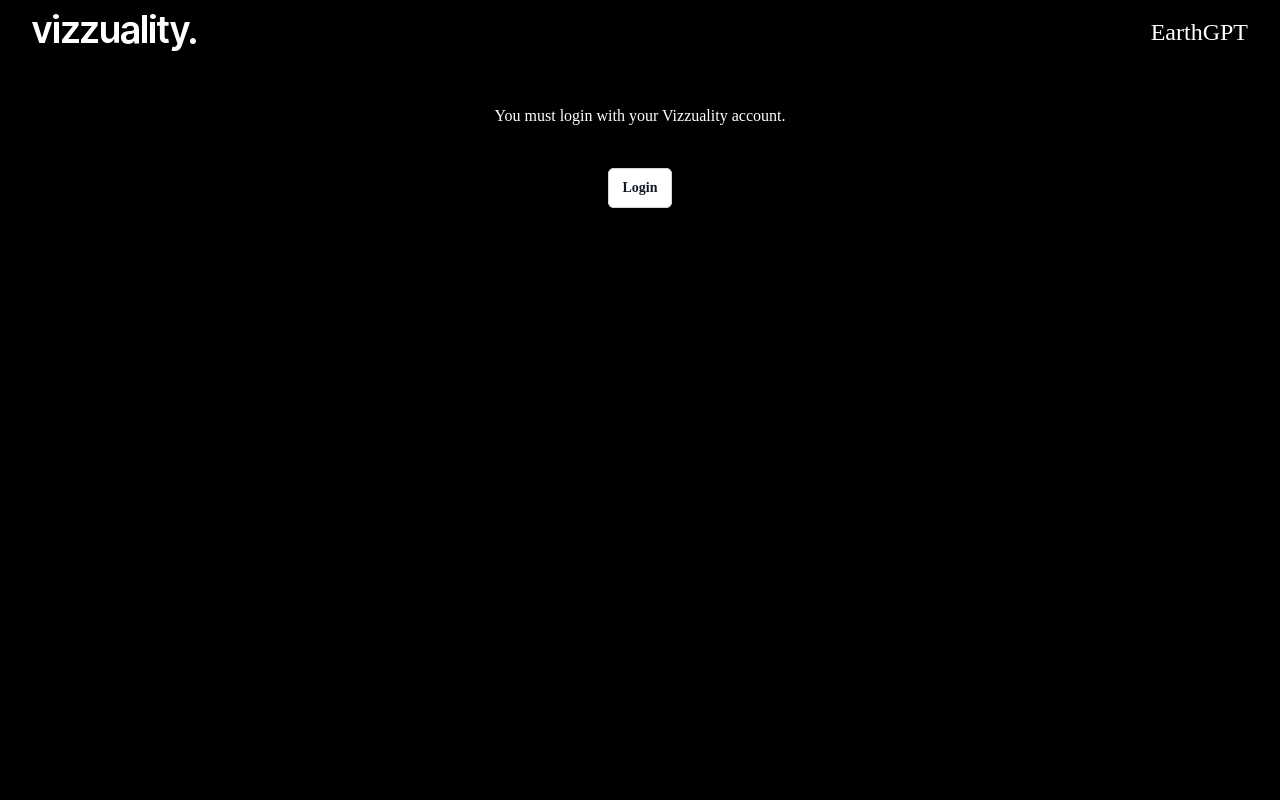
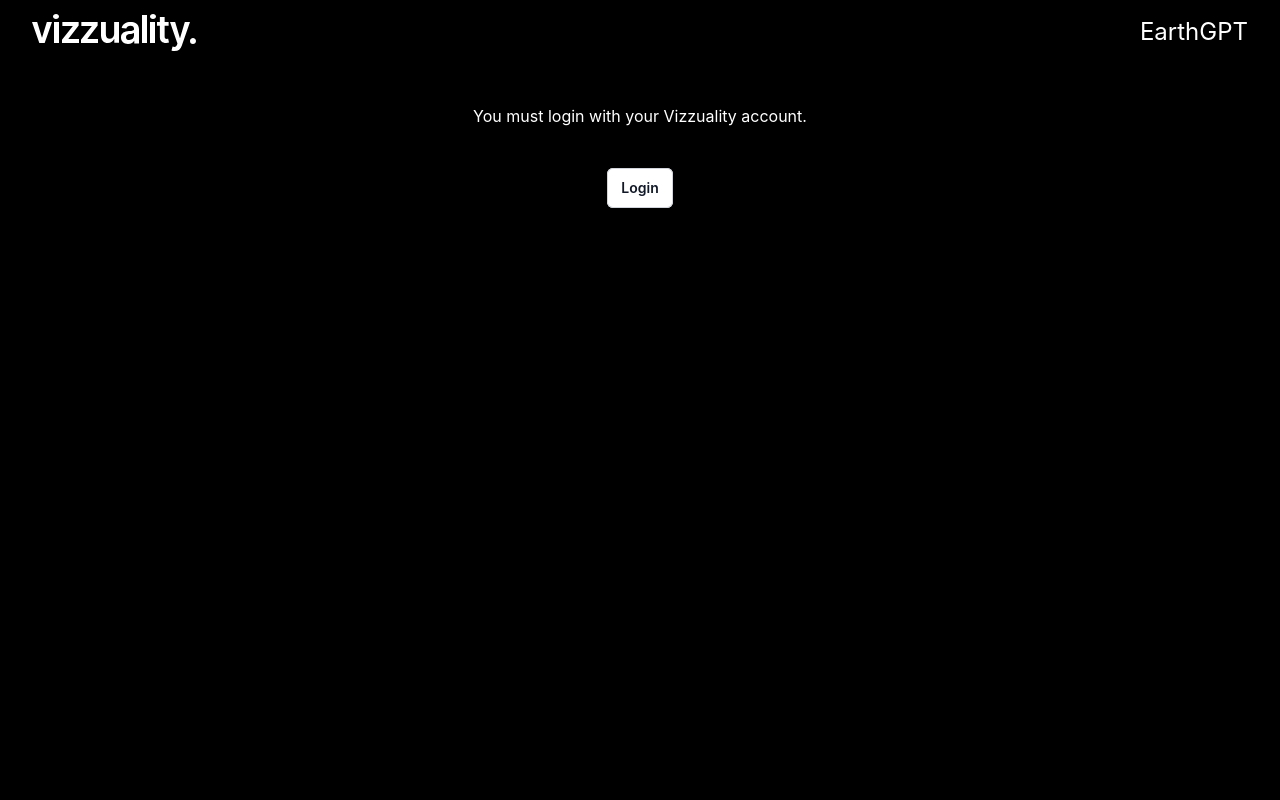
Before and after one commit to Vizzuality/geo-gpt, a Flask app: template templates/login.html in a window 1280 px wide. Run offline with Flask 3, Linux system fonts and the light colour scheme; the template is opened without the code that fills it, so the values that code supplies are empty; style sheets or scripts are compiled from the project's sources; parts of the project's set-up code (start-up, migrations or seed data) failed here and were passed over.

Commit message:
fixes type issues

```diff
--- a/static/css/styles.css
+++ b/static/css/styles.css
@@ -34,7 +34,7 @@ html {
   -moz-tab-size: 4; /* 3 */
   -o-tab-size: 4;
      tab-size: 4; /* 3 */
-  font-family: Inter var; /* 4 */
+  font-family: inter, sans-serif; /* 4 */
   font-feature-settings: normal; /* 5 */
   font-variation-settings: normal; /* 6 */
 }
@@ -1294,7 +1294,7 @@ select {
   --tw-ring-color: rgb(209 213 219 / var(--tw-ring-opacity));
 }
 @tailwind typography;
-
+@import url("https://fonts.googleapis.com/css2?family=Inter&display=swap");
 #map {
     width: 100%;
     height: 500px;
--- a/static/css/styles.scss
+++ b/static/css/styles.scss
@@ -2,7 +2,7 @@
 @tailwind components;
 @tailwind utilities;
 @tailwind typography;
-
+@import url("https://fonts.googleapis.com/css2?family=Inter&display=swap");
 #map {
     width: 100%;
     height: 500px;
--- a/tailwind.config.js
+++ b/tailwind.config.js
@@ -7,7 +7,7 @@ module.exports = {
   theme: {
     extend: {
       fontFamily: {
-        sans: ['Inter var']
+        sans: ['inter', 'sans-serif']
       },
       textColor: {
         'vizzuality': '#2ba4a0',
```
